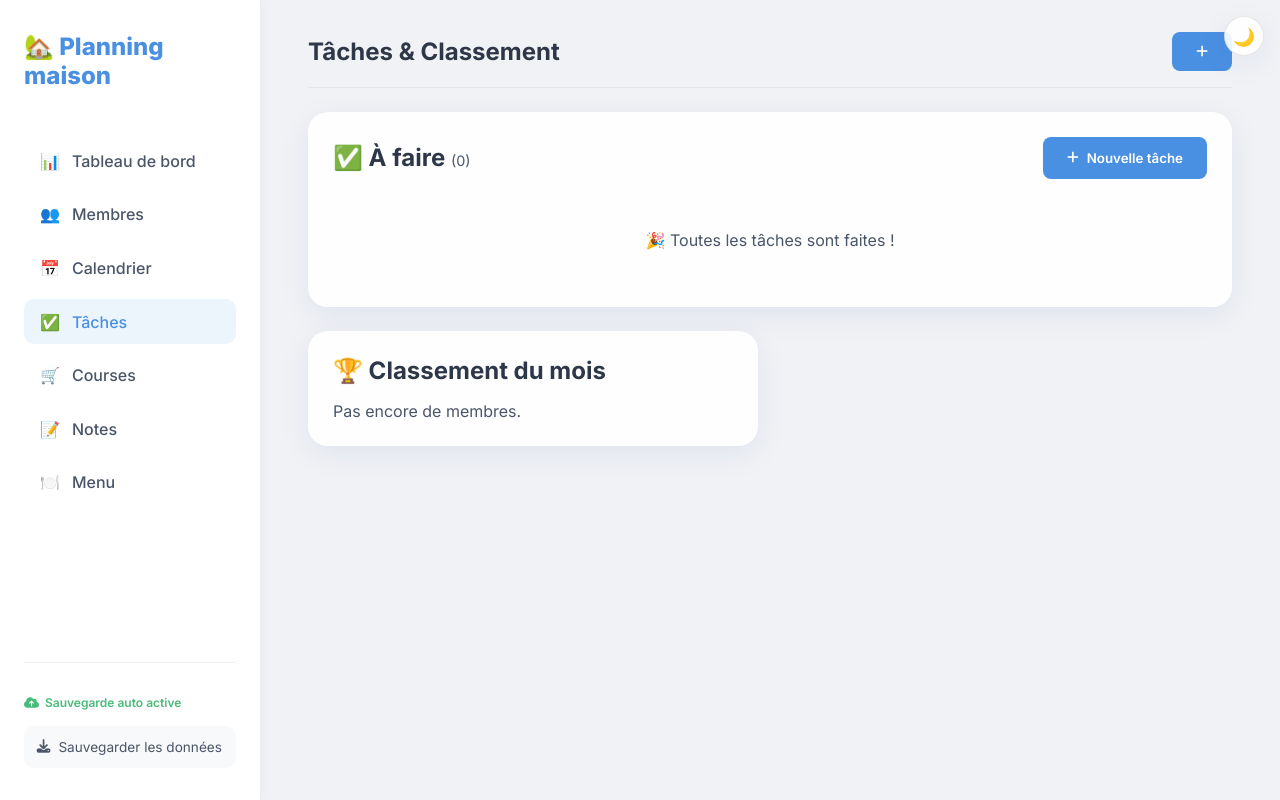
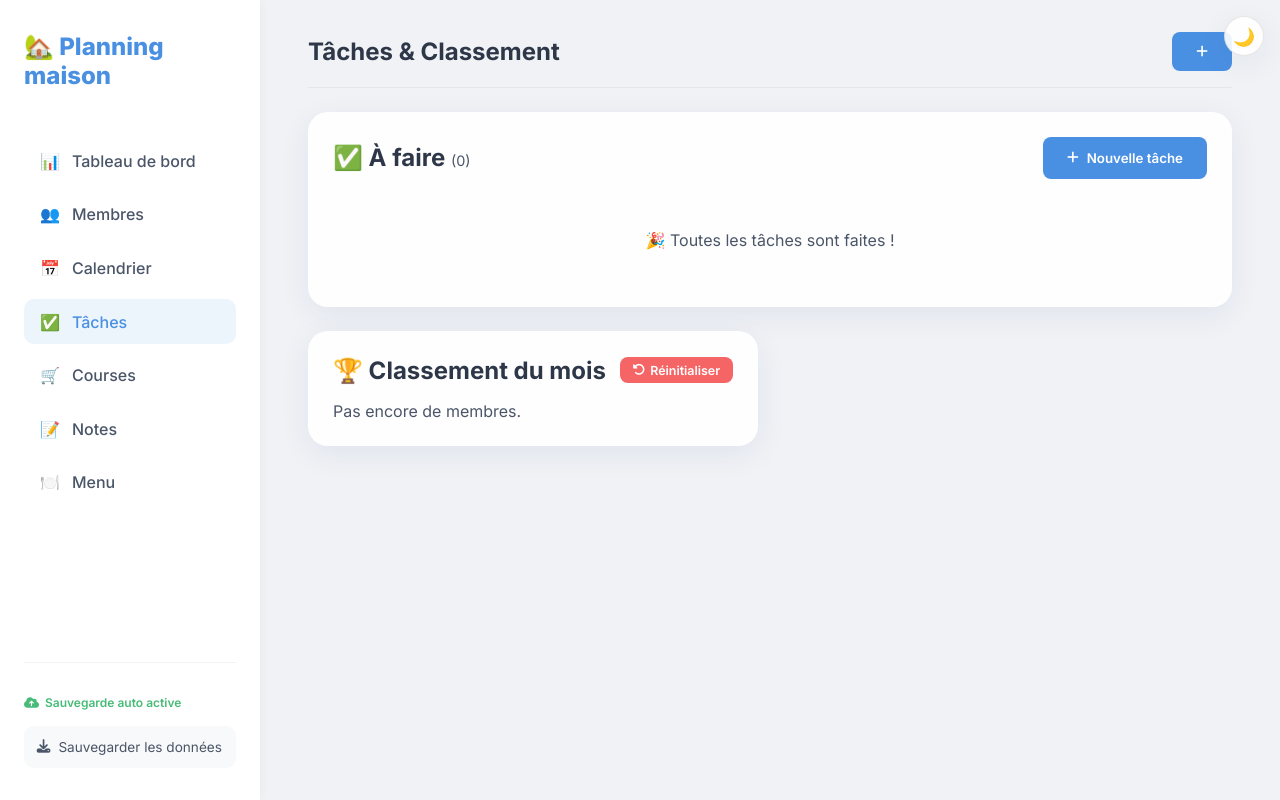
Before and after one commit to Naylm/PlanningMaison, a Flask app: page /tasks in a window 1280 px wide. Run offline with Flask 3, Linux system fonts and the light colour scheme; data that the repository does not hold is empty; some libraries are stand-ins or nearby versions.

Commit message:
Taches : bouton reset forcé des points avec confirmation

```diff
--- a/app.py
+++ b/app.py
@@ -290,6 +290,12 @@ def delete_task(task_id):
     db.session.commit()
     return jsonify({'success': True})
 
+@app.route('/api/tasks/reset-points', methods=['POST'])
+def reset_points():
+    Task.query.filter_by(is_done=True).delete()
+    db.session.commit()
+    return jsonify({'success': True})
+
 @app.route('/api/leaderboard')
 def get_leaderboard():
     return jsonify(_get_leaderboard())
--- a/static/js/main.js
+++ b/static/js/main.js
@@ -703,6 +703,19 @@ window.uncompleteTask = async function(taskId) {
     if (res.ok) location.reload();
 }
 
+window.resetPoints = async function() {
+    const confirmed = await customConfirm(
+        '⚠️ Réinitialiser les points',
+        'Cela va supprimer toutes les tâches terminées et remettre le classement à zéro. Cette action est irréversible.'
+    );
+    if (!confirmed) return;
+    const res = await fetch('/api/tasks/reset-points', { method: 'POST' });
+    if (res.ok) {
+        showToast('Points réinitialisés ✅');
+        setTimeout(() => location.reload(), 800);
+    }
+}
+
 window.deleteTask = async function(taskId) {
     const confirmed = await customConfirm('Supprimer la tâche', 'Voulez-vous vraiment supprimer cette tâche ?');
     if (confirmed) {
--- a/templates/tasks.html
+++ b/templates/tasks.html
@@ -51,7 +51,12 @@
 
     <!-- Classement du mois -->
     <div class="card fade-in" style="animation-delay:0.1s;">
-        <h2 style="margin-bottom:1rem;">🏆 Classement du mois</h2>
+        <div style="display:flex; align-items:center; justify-content:space-between; margin-bottom:1rem;">
+            <h2 style="margin:0;">🏆 Classement du mois</h2>
+            <button class="btn" onclick="resetPoints()" style="background:var(--danger); padding:0.35rem 0.8rem; font-size:0.78rem; gap:5px;">
+                <i class="fas fa-rotate-left"></i> Réinitialiser
+            </button>
+        </div>
         {% if leaderboard %}
             {% set max_pts = leaderboard[0].points_month if leaderboard[0].points_month > 0 else 1 %}
 
```
